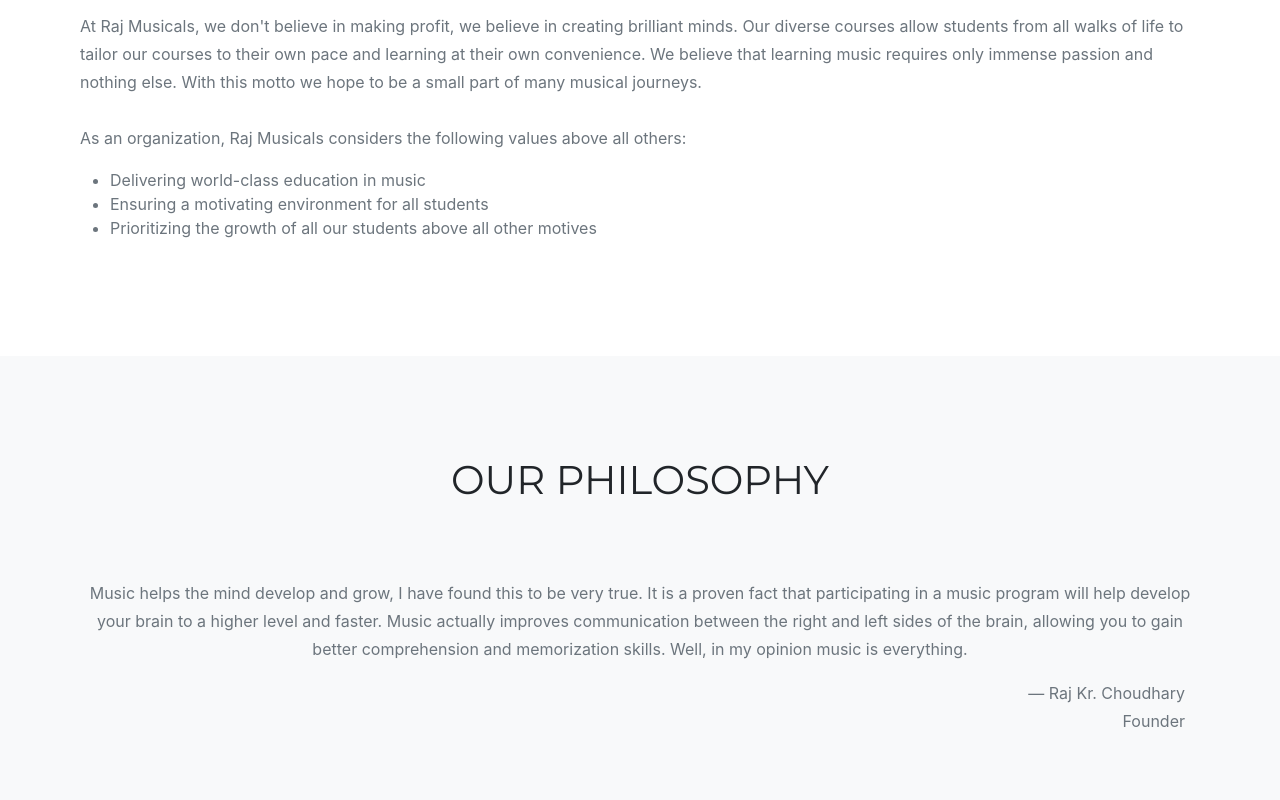
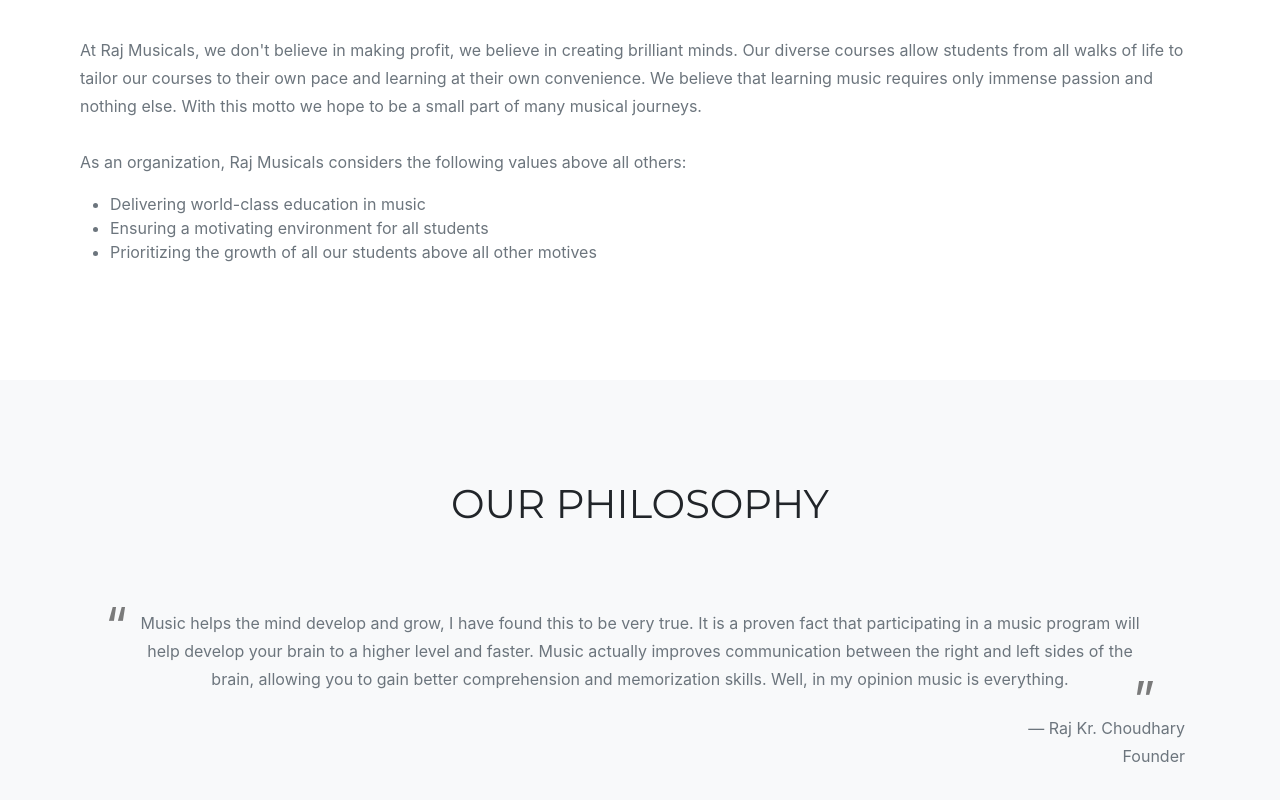
Before and after one commit to rajmusicals/rajmusicals.github.io, a website with bundled scripts: page index.html in a window 1280 px wide. Shown: the part 950-1750 px from the top of the page. Built offline with nearby package versions, Linux system fonts and the light colour scheme; files whose address does not match are found by name; a web font is replaced by a local one.

Commit message:
quotes added

```diff
--- a/css/agency.css
+++ b/css/agency.css
@@ -681,3 +681,37 @@
 ul.social-buttons li a:active, ul.social-buttons li a:focus, ul.social-buttons li a:hover {
   background-color: #fed136;
 }
+
+blockquote {
+  /* font-family: Georgia, serif; */
+  /* font-size: 18px; */
+  /* font-style: italic; */
+  /* width: 500px; */
+  margin: 0.25em 0;
+  padding: 0.35em 40px;
+  line-height: 1.45;
+  position: relative;
+  color: #383838;
+}
+
+blockquote p:before {
+  /* display: block; */
+  padding-left: 10px;
+  content: "\201C";
+  font-size: 50px;
+  position: absolute;
+  left: 10px;
+  top: -20px;
+  color: #7a7a7a;
+}
+
+blockquote p:after {
+  /* display: block; */
+  padding-left: 10px;
+  content: "\201D";
+  font-size: 50px;
+  position: absolute;
+  right: 40px;
+  bottom: -30px;
+  color: #7a7a7a;
+}
--- a/index.html
+++ b/index.html
@@ -66,6 +66,7 @@
   <header class="masthead">
     <div class="container">
       <div class="intro-text">
+        <div style="padding-top: 0px !important;">A Music Academy</div>
         <div class="intro-lead-in">Welcome To Raj Musicals!</div>
         <div class="intro-heading">Begin Your Musical Journey</div>
         <a class="btn btn-primary btn-xl text-uppercase js-scroll-trigger" href="#vision">
```
